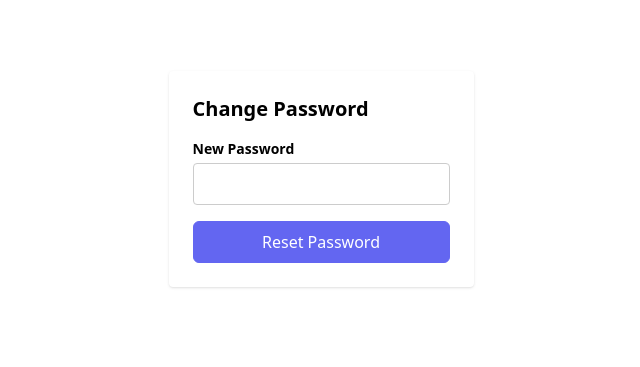
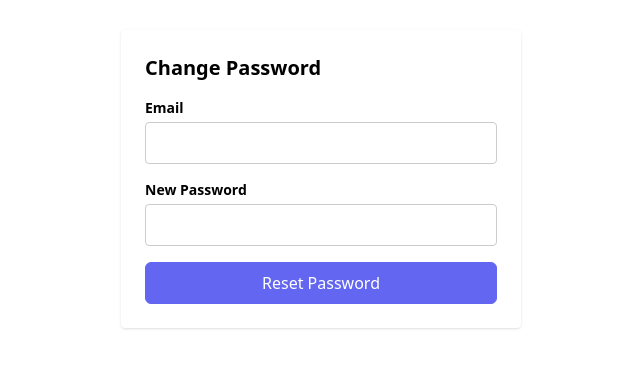
Before and after one commit to raphaelfavier/supabase-nextjs, a Next.js app: page /profile/change-password in a window 1280 px wide. Shown: the part 221-588 px from the top of the page, without its empty margins (319-959 px from the left). Built offline with nearby package versions, Linux system fonts and the light colour scheme; no server answers.

Commit message:
feat: add email field and user data fetching to password change form

```diff
--- a/src/app/profile/change-password/page.tsx
+++ b/src/app/profile/change-password/page.tsx
@@ -1,16 +1,42 @@
 "use client";
 
-import { useState } from "react";
+import { useEffect, useState } from "react";
 import FormField from "@/templates/formField/FormField";
 import ActionButton from "@/templates/actionButton/actionButton";
 import { changePassword } from "@/app/actions/auth-actions";
 import Link from "next/link";
+import { getSupabaseBrowserClient } from "@/utils/supabase/browserClient";
 
 export default function ChangePasswordPage() {
   const [password, setPassword] = useState("");
   const [loading, setLoading] = useState(false);
   const [error, setError] = useState("");
   const [success, setSuccess] = useState("");
+  const [email, setEmail] = useState("");
+
+  useEffect(() => {
+    async function getUserEmail() {
+      try {
+        setLoading(true);
+        const supabase = getSupabaseBrowserClient();
+        const {
+          data: { user },
+        } = await supabase.auth.getUser();
+
+        if (user) {
+          setEmail(user.email || "");
+        } else {
+          setEmail("");
+        }
+      } catch {
+        setEmail("");
+      } finally {
+        setLoading(false);
+      }
+    }
+
+    getUserEmail();
+  }, []);
 
   const handleSubmit = async (e: React.FormEvent) => {
     e.preventDefault();
@@ -34,9 +60,22 @@ export default function ChangePasswordPage() {
   };
 
   return (
-    <div className="max-w-md mx-auto p-6 bg-white rounded shadow">
+    <div className="sm:w-[400px] w-full mx-auto p-6 bg-white rounded shadow">
       <h2 className="text-xl font-semibold mb-4">Change Password</h2>
       <form onSubmit={handleSubmit} className="flex flex-col gap-4">
+        <FormField
+          label="Email"
+          name="email"
+          type="email"
+          value={email}
+          onChange={(e: React.ChangeEvent<HTMLInputElement>) =>
+            setEmail(e.target.value)
+          }
+          autoComplete="username"
+          disabled={loading}
+          readOnly
+        />
+
         <FormField
           label="New Password"
           name="password"
```
